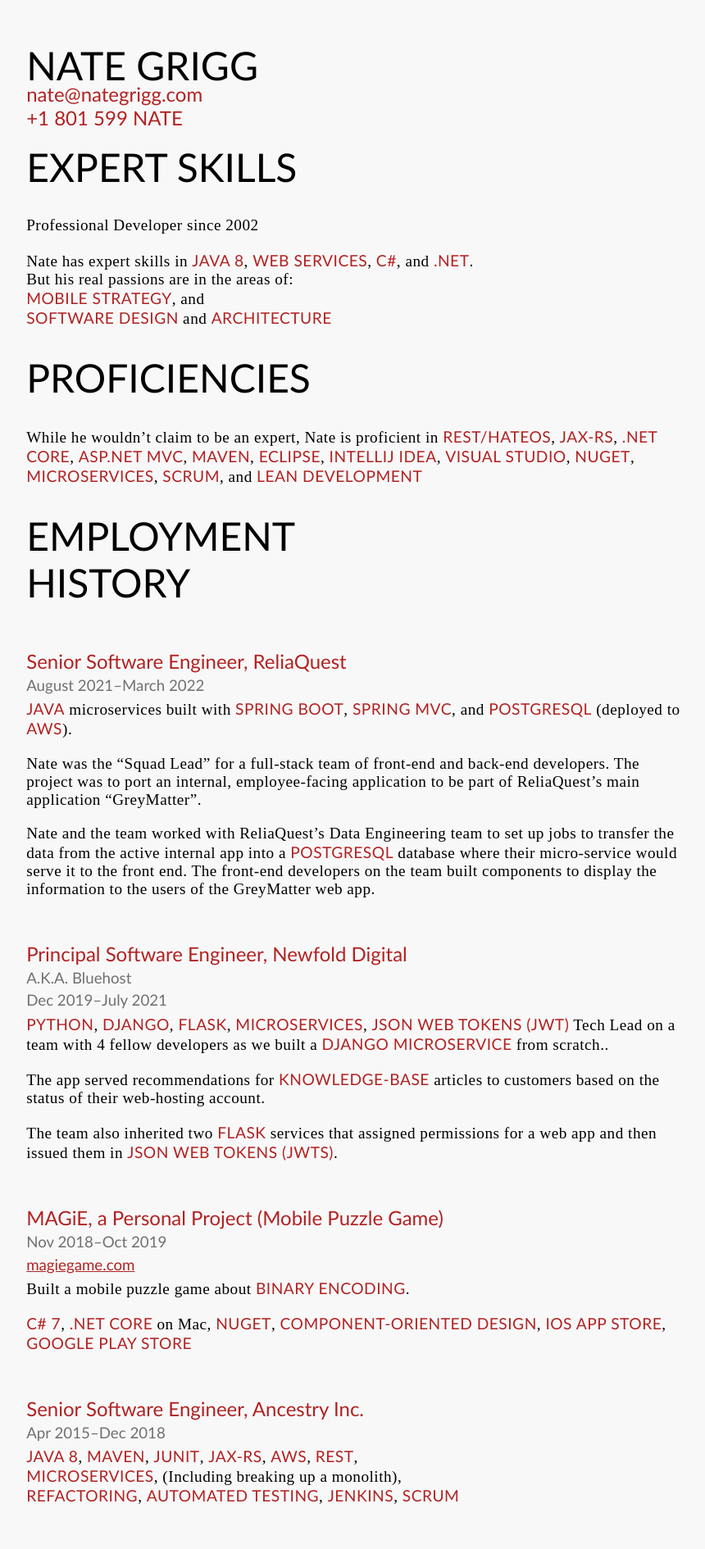
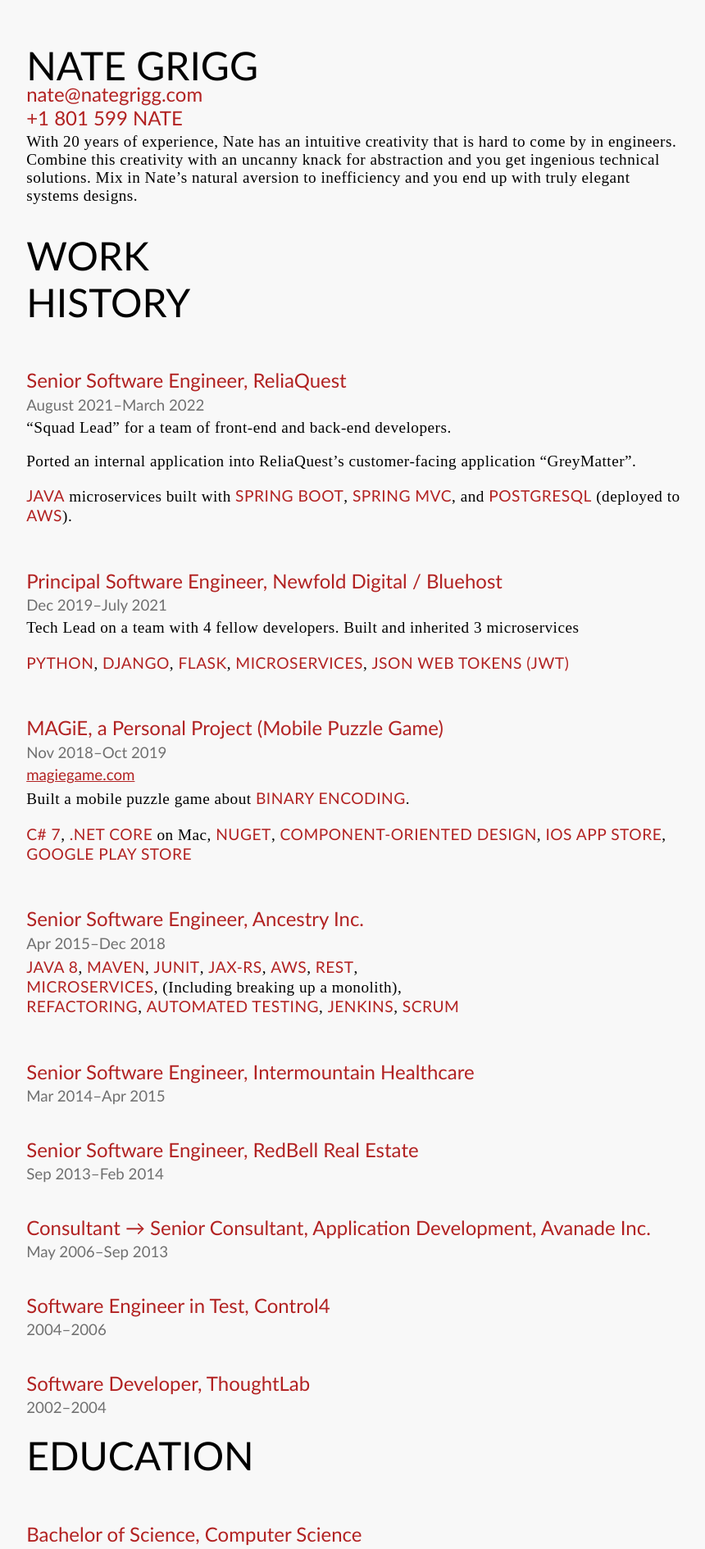
Before and after one commit to n8mob/n8mob.github.io, a Jekyll site: the page built from resume_small.md, in a window 1280 px wide. Shown: the top 1890 px of the page at 82% size, without its empty margins (19-879 px from the left). Built offline with Jekyll 4.4.1, drawn with Linux system fonts in a browser that asks for light colours; some of the changed text lies outside the part shown.

Commit message:
revise small resume

```diff
--- a/_layouts/reference.html
+++ b/_layouts/reference.html
@@ -2,7 +2,7 @@
 <html>
     <head>
         <title>{{ page.title }}</title>
-        <link rel="stylesheet" type="text/css" href="/css/Nater.css" />
+        <link rel="stylesheet" type="text/css" href="css/Nater.css" />
         <meta name="viewport" content="initial-scale=1" />
         <meta http-equiv="Content-Type" content="text/html; charset=utf-8" />
         <script src="https://use.typekit.net/kbn0mzq.js"></script>
--- a/_layouts/resume.html
+++ b/_layouts/resume.html
@@ -2,8 +2,8 @@
 <html>
     <head>
         <title>{{ page.title }}</title>
-        <link rel="stylesheet" type="text/css" href="/css/Nater.css" />
-        <link rel="stylesheet" type="text/css" href="/css/Printer.css" media="Print" />
+        <link rel="stylesheet" type="text/css" href="css/Nater.css" />
+        <link rel="stylesheet" type="text/css" href="css/Printer.css" media="Print" />
         <meta name="viewport" content="initial-scale=1" />
         <meta http-equiv="Content-Type" content="text/html; charset=utf-8" />
         <script src="https://use.typekit.net/kbn0mzq.js"></script>
--- a/css/Printer.css
+++ b/css/Printer.css
@@ -49,7 +49,7 @@
 }
 
 h1.title {
-    font-size: 500%;
+  font-size: 300%;
 }
 
 h1 {
@@ -57,6 +57,7 @@
   font-weight: normal;
   text-transform: uppercase;
   max-width: 640px;
+  clear: both;
 }
 
 h2.subtitle {
@@ -78,6 +79,18 @@
   color: #707070;
   margin-bottom: -0.7em;
   font-weight: normal;
+}
+
+.job h2 {
+  float: left;
+  margin-top: 0.2em;
+  margin-bottom: 0.5em;
+}
+
+.job h3 {
+  float: right;
+  margin-top: 0.2em;
+  margin-bottom: 0.5em;
 }
 
 img {
@@ -116,6 +129,7 @@
 p {
   font-family: 'sutro', serif;
   font-size: medium;
+  clear: both;
 }
 
 .postscript {
--- a/resume_small.md
+++ b/resume_small.md
@@ -5,75 +5,75 @@
 
 <h2 class='subtitle'>nate@nategrigg.com<br />+1 801 599 NATE</h2>
 
-# Expert Skills
-Professional Developer since 2002
+With 20 years of experience, Nate has an intuitive creativity that is hard to come by in engineers.
+Combine this creativity with an uncanny knack for abstraction and you get ingenious technical solutions. Mix in Nate's natural aversion to inefficiency and you end up with truly elegant systems designs.
 
-Nate has expert skills in **Java 8**, **Web Services**, **C#**, and **.NET**.
-But his real passions are in the areas of:
-**Mobile Strategy**, and
-**Software Design** and **Architecture**
+# Work History
 
-# Proficiencies
-While he wouldn't claim to be an expert, Nate is proficient in **REST/HATEOS**, **JAX-RS**, **.NET Core**, **ASP.NET MVC**, **Maven**, **Eclipse**, **IntelliJ IDEA**, **Visual Studio**, **NuGet**, **Microservices**, **Scrum**, and **Lean Development**
-
-# Employment History
-
+<div class="job" markdown="1">
 ## Senior Software Engineer, ReliaQuest
 ### August 2021&ndash;March 2022
+</div>
+"Squad Lead" for a team of front-end and back-end developers.
+
+Ported an internal application into ReliaQuest's customer-facing application "GreyMatter".
+
 **Java** microservices built with **Spring Boot**, **Spring MVC**, and **PostgreSQL** (deployed to **AWS**).
 
-Nate was the "Squad Lead" for a full-stack team of front-end and back-end developers. The project was to port an internal, employee-facing application to be part of ReliaQuest's main application "GreyMatter".
+<div class="job" markdown="1">
+## Principal Software Engineer, Newfold Digital / Bluehost
+### Dec 2019&ndash;July 2021
+</div>
 
-Nate and the team worked with ReliaQuest's Data Engineering team to set up jobs to transfer the data from the active internal app into a **PostgreSQL** database where their micro-service would serve it to the front end. The front-end developers on the team built components to display the information to the users of the GreyMatter web app.
+Tech Lead on a team with 4 fellow developers. Built and inherited 3 microservices
 
-## Principal Software Engineer, Newfold Digital
-### A.K.A. Bluehost
-### Dec 2019&ndash;July 2021
 **Python**, **Django**, **Flask**, **Microservices**, **JSON Web Tokens (JWT)**
-Tech Lead on a team with 4 fellow developers as we built a **Django Microservice** from scratch..
-
-The app served recommendations for **Knowledge-Base** articles to customers based on the status of their web-hosting account.
-
-The team also inherited two **Flask** services that assigned permissions for a web app and then issued them in **JSON Web Tokens (JWTs)**.
-
+<div class="job" markdown="1">
 ## MAGiE, a Personal Project (Mobile Puzzle Game)
 ### Nov 2018&ndash;Oct 2019
+</div>
 ### [magiegame.com](https://magiegame.com/magie/)
 Built a mobile puzzle game about **Binary Encoding**.
 
 **C# 7**, **.Net Core** on Mac, **NuGet**, **Component-Oriented Design**, **iOS App Store**, **Google Play Store**
 
+<div class="job" markdown="1">
 ## Senior Software Engineer, Ancestry Inc.
 ### Apr 2015&ndash;Dec 2018
+</div>
 **Java 8**, **Maven**, **JUnit**, **JAX-RS**,
 **AWS**, **REST**, **Microservices**,&nbsp;(Including&nbsp;breaking&nbsp;up&nbsp;a&nbsp;monolith),
 **Refactoring**, **Automated Testing**, **Jenkins**, **Scrum**
 
+<div class="job" markdown="1">
 ## Senior Software Engineer, Intermountain Healthcare
 ### Mar 2014&ndash;Apr 2015
-**C#**, **ASP.NET MVC**, **Sitecore**, **REST**, **Scrum**
+</div>
+<!-- **C#**, **ASP.NET MVC**, **Sitecore**, **REST**, **Scrum** -->
 
+<div class="job" markdown="1">
 ## Senior Software Engineer, RedBell Real Estate
 ### Sep 2013&ndash;Feb 2014
-**C#**, **ASP.NET Web Forms**, **MS SQL**, **Stored Procedures**
+</div>
 
+<div class="job" markdown="1">
 ## Consultant &rarr; Senior Consultant, Application Development, Avanade Inc.
 ### May 2006&ndash;Sep 2013
-**C# 2.0&ndash;5.0**, **ASP.NET MVC**, **Web Services**, **WCF**, **MS SQL Server**
+</div>
 
+<div class="job" markdown="1">
 ## Software Engineer in Test, Control4
 ### 2004&ndash;2006
-**Linux**, **Embeded**, **C#**, **C++**, **SQL Server**, **XML**, **WiFi**, **Zigbee**, **Test Planning**, **Automated Testing**, **Manual Testing**
+</div>
 
+<div class="job" markdown="1">
 ## Software Developer, ThoughtLab
 ### 2002&ndash;2004
-**ASP.NET Web Forms**, **MS SQL Server**
+</div>
 
 # Education
 
+<div class="job" markdown="1">
 ## Bachelor of Science, Computer Science<br />University of Utah
 ### 2002&ndash;2006
-
-## Also Attended
-### Utah State University, 1997
-### Salt Lake Community College, 1996&ndash;1998
+</div>
```
Also changed, not shown: _drafts/2020-04-01-ya-know-the-rules.md (deleted, +0 -37 lines), _posts/2022-09-06-DetailCapable.md (renamed from _drafts/2018-09-05-DetailCapable.md, +5 -4 lines), 1 other file. Lines whose indentation alone changed are shown as unchanged.
